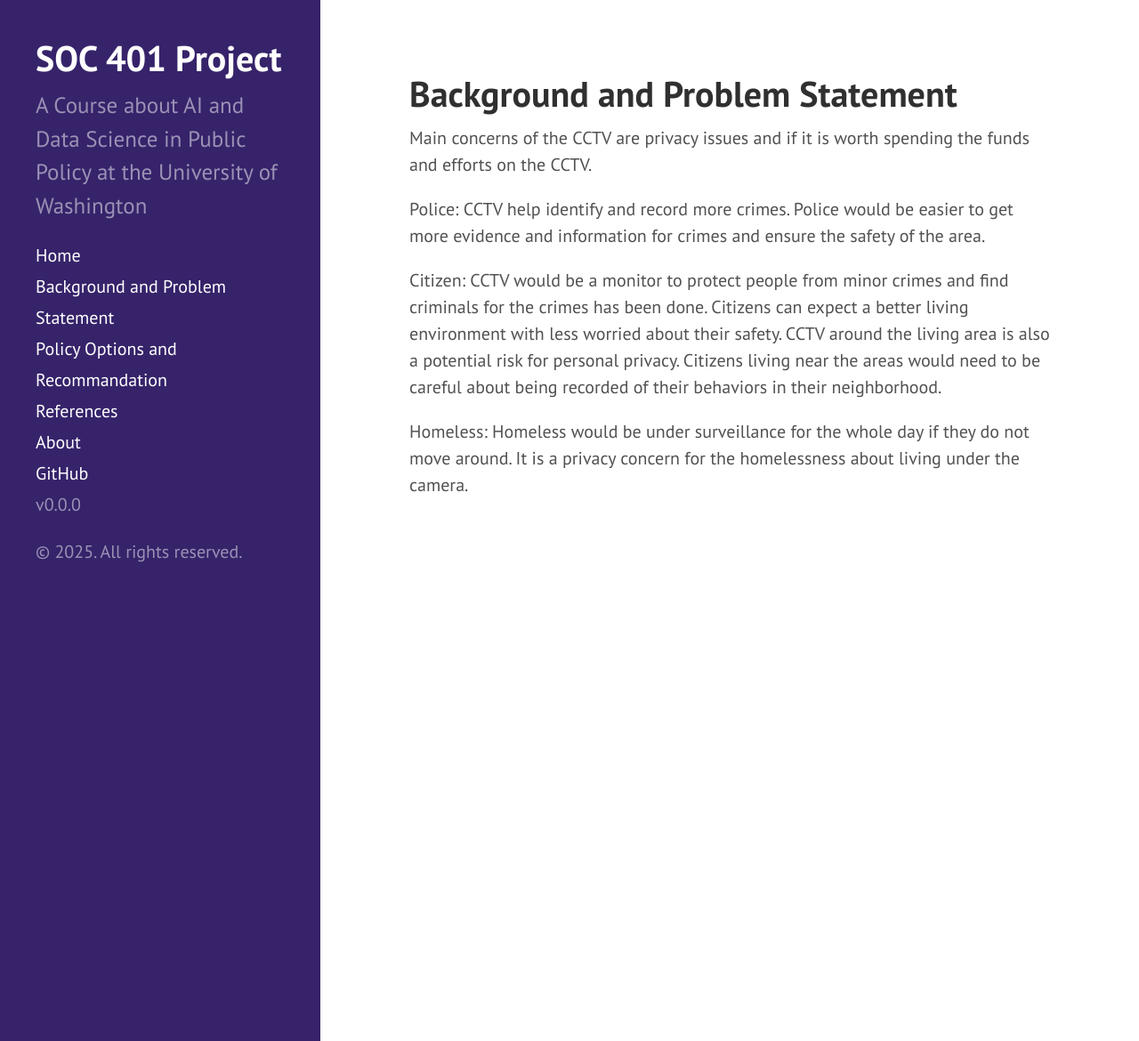
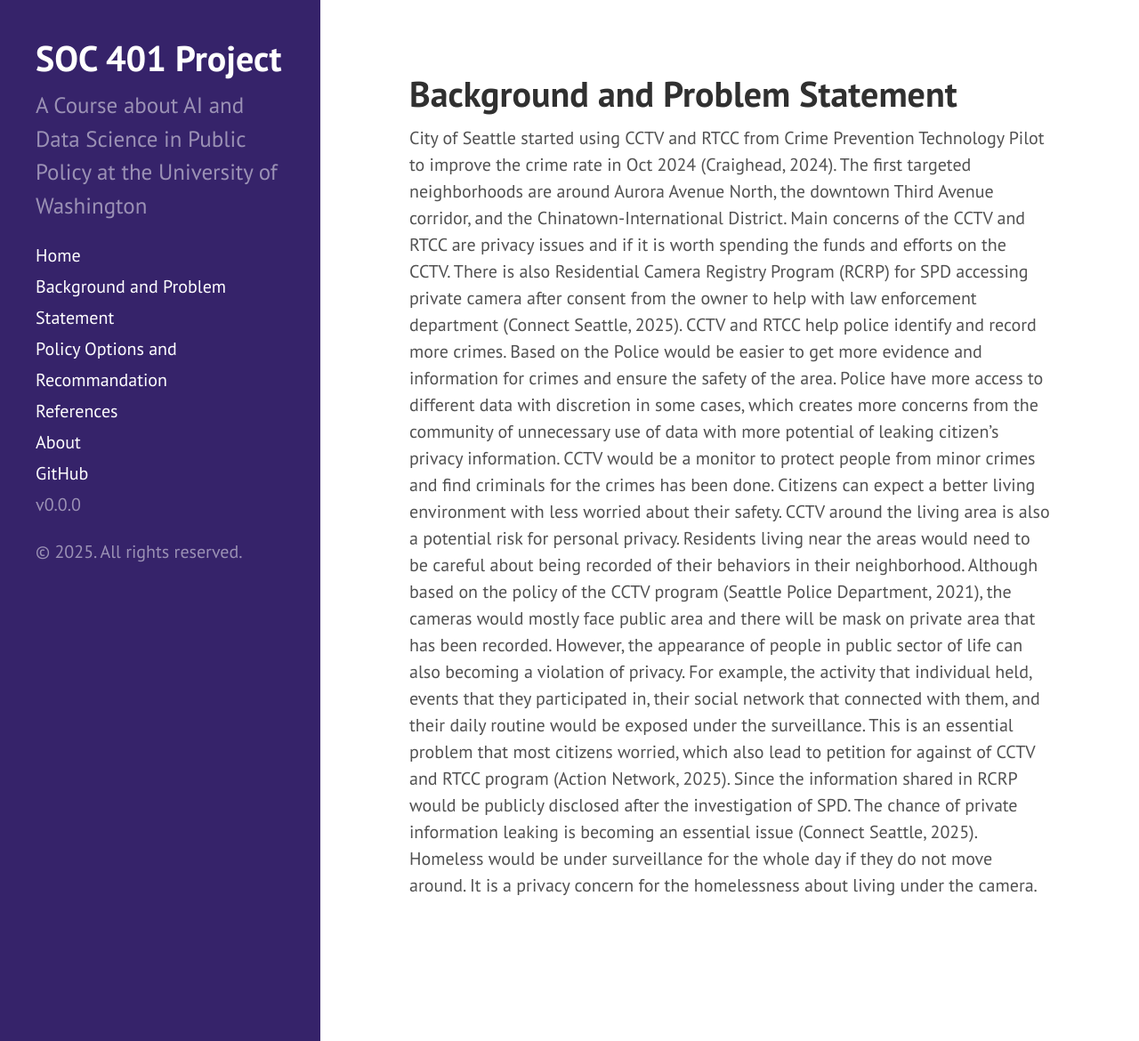
Before and after one commit to JianiT/SOC401-DS-AI-lab, a Jekyll site: the page built from Executive Summary.md, in a window 1280 px wide and 1170 px high. Shown: the whole window at 89% size. Built offline with Jekyll 4.4.1, drawn with Linux system fonts in a browser that asks for light colours.

Commit message:
Revise Executive Summary on CCTV and RTCC concerns
Expanded the background on CCTV and RTCC implementation in Seattle, detailing privacy concerns and community impacts.

```diff
--- a/Executive Summary.md
+++ b/Executive Summary.md
@@ -3,10 +3,7 @@ layout: page
 title: Background and Problem Statement
 ---
 
-Main concerns of the CCTV are privacy issues and if it is worth spending the funds and efforts on the CCTV.
-
-Police: CCTV help identify and record more crimes. Police would be easier to get more evidence and information for crimes and ensure the safety of the area.
-
-Citizen: CCTV would be a monitor to protect people from minor crimes and find criminals for the crimes has been done. Citizens can expect a better living environment with less worried about their safety. CCTV around the living area is also a potential risk for personal privacy. Citizens living near the areas would need to be careful about being recorded of their behaviors in their neighborhood.
-
-Homeless: Homeless would be under surveillance for the whole day if they do not move around. It is a privacy concern for the homelessness about living under the camera.
+City of Seattle started using CCTV and RTCC from Crime Prevention Technology Pilot to improve the crime rate in Oct 2024 (Craighead, 2024). The first targeted neighborhoods are around Aurora Avenue North, the downtown Third Avenue corridor, and the Chinatown-International District. Main concerns of the CCTV and RTCC are privacy issues and if it is worth spending the funds and efforts on the CCTV. There is also Residential Camera Registry Program (RCRP) for SPD accessing private camera after consent from the owner to help with law enforcement department (Connect Seattle, 2025).
+CCTV and RTCC help police identify and record more crimes. Based on the Police would be easier to get more evidence and information for crimes and ensure the safety of the area. Police have more access to different data with discretion in some cases, which creates more concerns from the community of unnecessary use of data with more potential of leaking citizen’s privacy information.
+CCTV would be a monitor to protect people from minor crimes and find criminals for the crimes has been done. Citizens can expect a better living environment with less worried about their safety. CCTV around the living area is also a potential risk for personal privacy. Residents living near the areas would need to be careful about being recorded of their behaviors in their neighborhood. Although based on the policy of the CCTV program (Seattle Police Department, 2021), the cameras would mostly face public area and there will be mask on private area that has been recorded. However, the appearance of people in public sector of life can also becoming a violation of privacy. For example, the activity that individual held, events that they participated in, their social network that connected with them, and their daily routine would be exposed under the surveillance. This is an essential problem that most citizens worried, which also lead to petition for against of CCTV and RTCC program (Action Network, 2025). Since the information shared in RCRP would be publicly disclosed after the investigation of SPD. The chance of private information leaking is becoming an essential issue (Connect Seattle, 2025).
+Homeless would be under surveillance for the whole day if they do not move around. It is a privacy concern for the homelessness about living under the camera.
```
